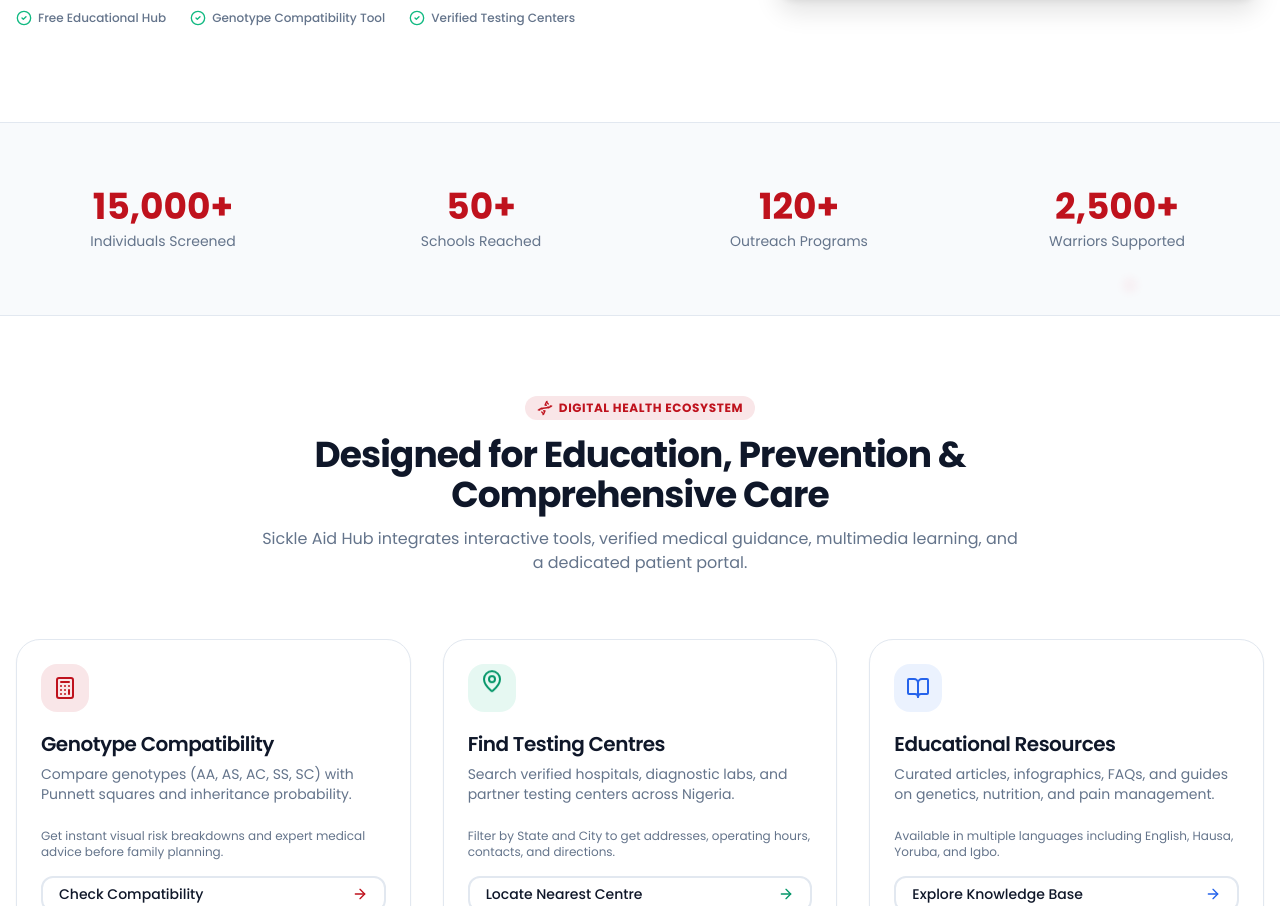
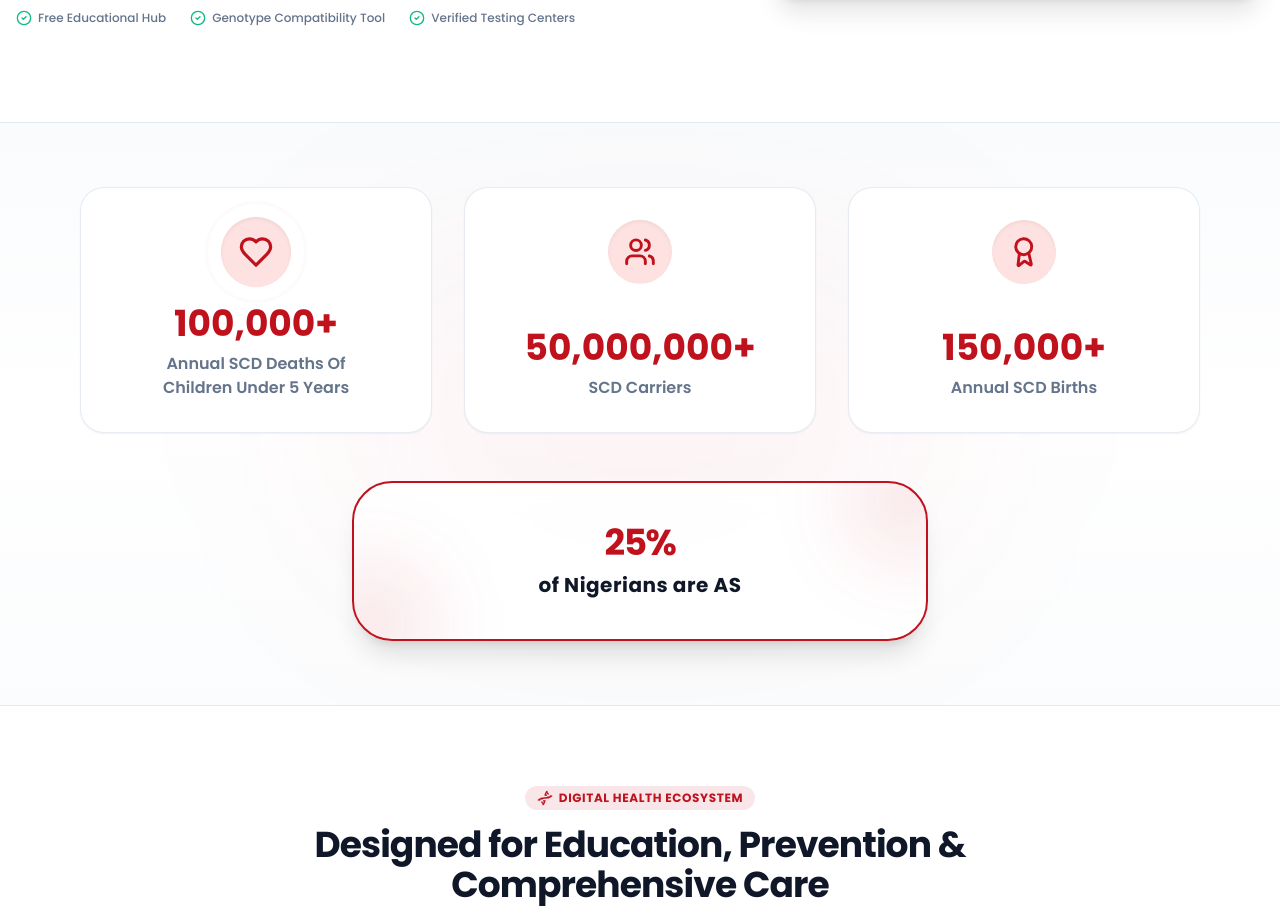
Before and after one commit to usmanmadani/sickle-aid-hub, a React (Vite) app: page / in a window 1280 px wide. Shown: the part 720-1626 px from the top of the page. Built offline with nearby package versions, Linux system fonts and the light colour scheme; the HTML template or start-up script is replaced by a standard one.

Commit message:
Update stats section to match image with animated icon illustrations and red callout card

```diff
--- a/src/pages/Home.tsx
+++ b/src/pages/Home.tsx
@@ -4,7 +4,7 @@
 import { Card, CardContent, CardHeader, CardTitle, CardDescription } from "@/components/ui/card";
 import {
   Heart, ArrowRight, Shield, Activity, MapPin, Calculator, BookOpen,
-  Tv, MessageSquare, Users, Sparkles, Bot, CheckCircle2, UserCheck, Flame
+  Tv, MessageSquare, Users, Sparkles, Bot, CheckCircle2, UserCheck, Flame, Award
 } from "lucide-react";
 import RedBloodCellIllustration from "@/components/illustrations/RedBloodCellIllustration";
 import FloatingParticles from "@/components/illustrations/FloatingParticles";
@@ -128,23 +128,123 @@
         </div>
       </section>
 
-      {/* Impact Counter Section with Motion Graphics */}
-      <section className="py-12 bg-secondary/50 border-y border-border relative z-10">
-        <div className="container mx-auto px-4 max-w-7xl">
-          <div className="grid grid-cols-2 md:grid-cols-4 gap-6 text-center">
-            <motion.div whileInView={{ opacity: 1, y: 0 }} initial={{ opacity: 0, y: 20 }} viewport={{ once: true }} className="p-4">
-              <StatCounter end={15000} suffix="+" title="Individuals Screened" />
+      {/* High-Impact Statistics Section with Motion Graphics & Icon Illustrations */}
+      <section className="py-16 bg-gradient-to-b from-secondary/40 via-background to-secondary/30 border-y border-border relative overflow-hidden z-10">
+        {/* Ambient Motion Glow */}
+        <div className="absolute top-1/2 left-1/2 -translate-x-1/2 -translate-y-1/2 w-[600px] h-[300px] bg-primary/5 blur-[120px] rounded-full pointer-events-none" />
+
+        <div className="container mx-auto px-4 max-w-6xl relative z-10 space-y-12">
+
+          {/* Top 3 Impact Statistics */}
+          <div className="grid grid-cols-1 md:grid-cols-3 gap-8 text-center items-stretch">
+
+            {/* Stat 1: 100,000+ Annual SCD Deaths Of Children Under 5 Years */}
+            <motion.div
+              whileInView={{ opacity: 1, y: 0, scale: 1 }}
+              initial={{ opacity: 0, y: 30, scale: 0.95 }}
+              viewport={{ once: true }}
+              transition={{ duration: 0.5, delay: 0.1 }}
+              whileHover={{ y: -6, transition: { duration: 0.2 } }}
+              className="p-8 rounded-3xl bg-card border border-border/80 shadow-sm hover:shadow-md transition-all flex flex-col items-center justify-between space-y-5 group"
+            >
+              <div className="relative">
+                <motion.div
+                  animate={{ scale: [1, 1.1, 1] }}
+                  transition={{ duration: 2.5, repeat: Infinity, ease: "easeInOut" }}
+                  className="w-16 h-16 rounded-full bg-red-100 dark:bg-red-950/70 flex items-center justify-center text-primary shadow-inner group-hover:bg-primary group-hover:text-white transition-colors duration-300"
+                >
+                  <Heart className="w-8 h-8 stroke-[2.2]" />
+                </motion.div>
+                <div className="absolute inset-0 rounded-full border-2 border-primary/20 animate-ping opacity-25" />
+              </div>
+
+              <div className="space-y-2">
+                <StatCounter end={100000} suffix="+" />
+                <p className="text-sm sm:text-base font-semibold text-muted-foreground max-w-[220px] mx-auto leading-snug">
+                  Annual SCD Deaths Of Children Under 5 Years
+                </p>
+              </div>
             </motion.div>
-            <motion.div whileInView={{ opacity: 1, y: 0 }} initial={{ opacity: 0, y: 20 }} viewport={{ once: true }} transition={{ delay: 0.1 }} className="p-4">
-              <StatCounter end={50} suffix="+" title="Schools Reached" />
+
+            {/* Stat 2: 50,000,000+ SCD Carriers */}
+            <motion.div
+              whileInView={{ opacity: 1, y: 0, scale: 1 }}
+              initial={{ opacity: 0, y: 30, scale: 0.95 }}
+              viewport={{ once: true }}
+              transition={{ duration: 0.5, delay: 0.2 }}
+              whileHover={{ y: -6, transition: { duration: 0.2 } }}
+              className="p-8 rounded-3xl bg-card border border-border/80 shadow-sm hover:shadow-md transition-all flex flex-col items-center justify-between space-y-5 group"
+            >
+              <div className="relative">
+                <motion.div
+                  animate={{ y: [0, -4, 0] }}
+                  transition={{ duration: 3, repeat: Infinity, ease: "easeInOut" }}
+                  className="w-16 h-16 rounded-full bg-red-100 dark:bg-red-950/70 flex items-center justify-center text-primary shadow-inner group-hover:bg-primary group-hover:text-white transition-colors duration-300"
+                >
+                  <Users className="w-8 h-8 stroke-[2.2]" />
+                </motion.div>
+              </div>
+
+              <div className="space-y-2">
+                <StatCounter end={50000000} suffix="+" />
+                <p className="text-sm sm:text-base font-semibold text-muted-foreground max-w-[220px] mx-auto leading-snug">
+                  SCD Carriers
+                </p>
+              </div>
             </motion.div>
-            <motion.div whileInView={{ opacity: 1, y: 0 }} initial={{ opacity: 0, y: 20 }} viewport={{ once: true }} transition={{ delay: 0.2 }} className="p-4">
-              <StatCounter end={120} suffix="+" title="Outreach Programs" />
+
+            {/* Stat 3: 150,000+ Annual SCD Births */}
+            <motion.div
+              whileInView={{ opacity: 1, y: 0, scale: 1 }}
+              initial={{ opacity: 0, y: 30, scale: 0.95 }}
+              viewport={{ once: true }}
+              transition={{ duration: 0.5, delay: 0.3 }}
+              whileHover={{ y: -6, transition: { duration: 0.2 } }}
+              className="p-8 rounded-3xl bg-card border border-border/80 shadow-sm hover:shadow-md transition-all flex flex-col items-center justify-between space-y-5 group"
+            >
+              <div className="relative">
+                <motion.div
+                  animate={{ rotate: [0, 6, -6, 0] }}
+                  transition={{ duration: 4, repeat: Infinity, ease: "easeInOut" }}
+                  className="w-16 h-16 rounded-full bg-red-100 dark:bg-red-950/70 flex items-center justify-center text-primary shadow-inner group-hover:bg-primary group-hover:text-white transition-colors duration-300"
+                >
+                  <Award className="w-8 h-8 stroke-[2.2]" />
+                </motion.div>
+              </div>
+
+              <div className="space-y-2">
+                <StatCounter end={150000} suffix="+" />
+                <p className="text-sm sm:text-base font-semibold text-muted-foreground max-w-[220px] mx-auto leading-snug">
+                  Annual SCD Births
+                </p>
+              </div>
             </motion.div>
-            <motion.div whileInView={{ opacity: 1, y: 0 }} initial={{ opacity: 0, y: 20 }} viewport={{ once: true }} transition={{ delay: 0.3 }} className="p-4">
-              <StatCounter end={2500} suffix="+" title="Warriors Supported" />
-            </motion.div>
+
           </div>
+
+          {/* Red Outlined Highlight Card: 25% of Nigerians are AS */}
+          <motion.div
+            whileInView={{ opacity: 1, scale: 1 }}
+            initial={{ opacity: 0, scale: 0.93 }}
+            viewport={{ once: true }}
+            transition={{ duration: 0.6, delay: 0.4 }}
+            whileHover={{ scale: 1.02, transition: { duration: 0.2 } }}
+            className="max-w-xl mx-auto rounded-[2.5rem] border-2 border-primary bg-card/90 backdrop-blur-md p-8 sm:p-10 text-center shadow-xl relative overflow-hidden group"
+          >
+            {/* Ambient background glow accents */}
+            <div className="absolute -top-12 -right-12 w-32 h-32 bg-primary/10 rounded-full blur-2xl group-hover:bg-primary/20 transition-all" />
+            <div className="absolute -bottom-12 -left-12 w-32 h-32 bg-primary/10 rounded-full blur-2xl group-hover:bg-primary/20 transition-all" />
+
+            <div className="relative z-10 space-y-2">
+              <div className="text-5xl sm:text-6xl font-black text-primary tracking-tight">
+                <StatCounter end={25} suffix="%" />
+              </div>
+              <p className="text-lg sm:text-xl font-bold tracking-wide text-foreground">
+                of Nigerians are AS
+              </p>
+            </div>
+          </motion.div>
+
         </div>
       </section>
 
```
